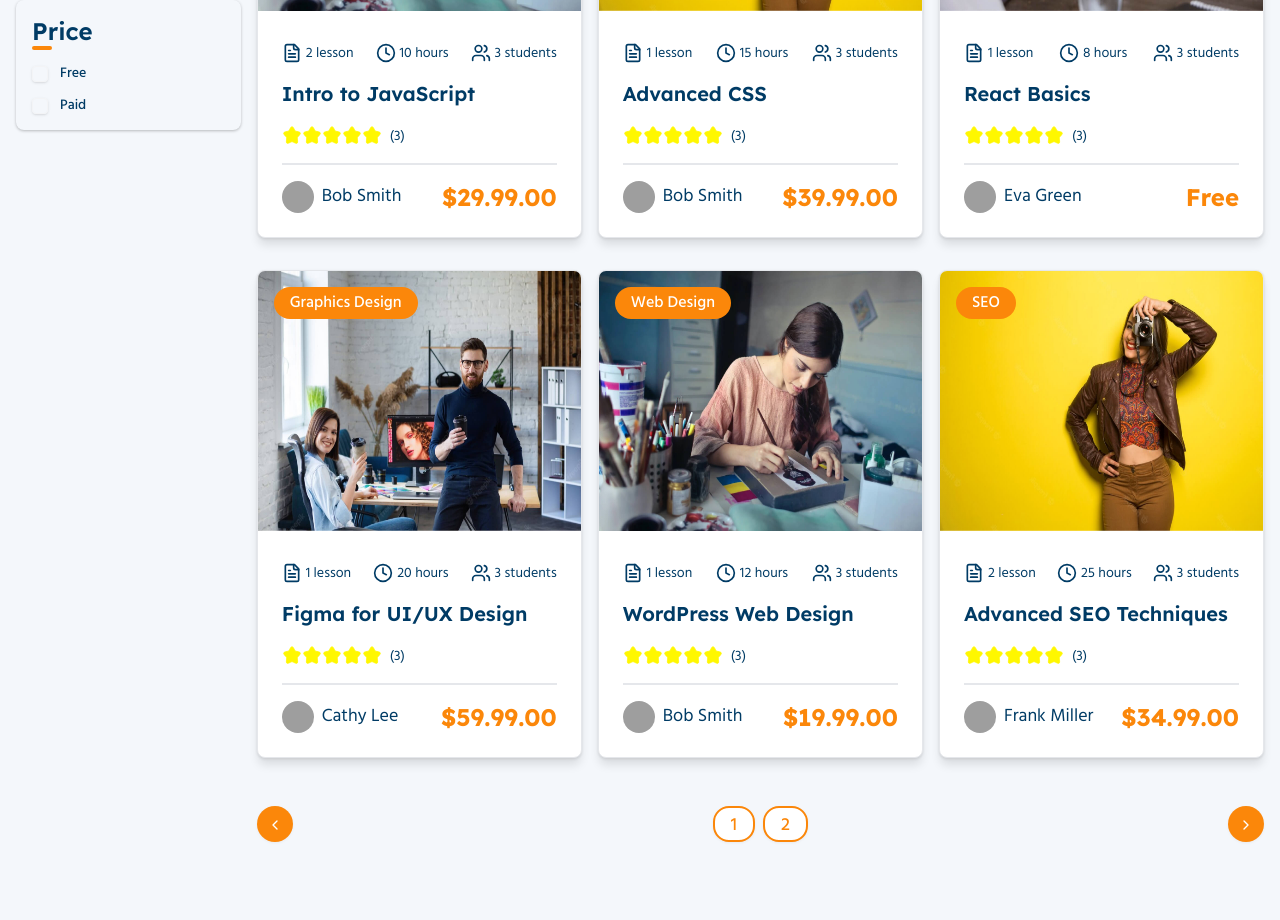
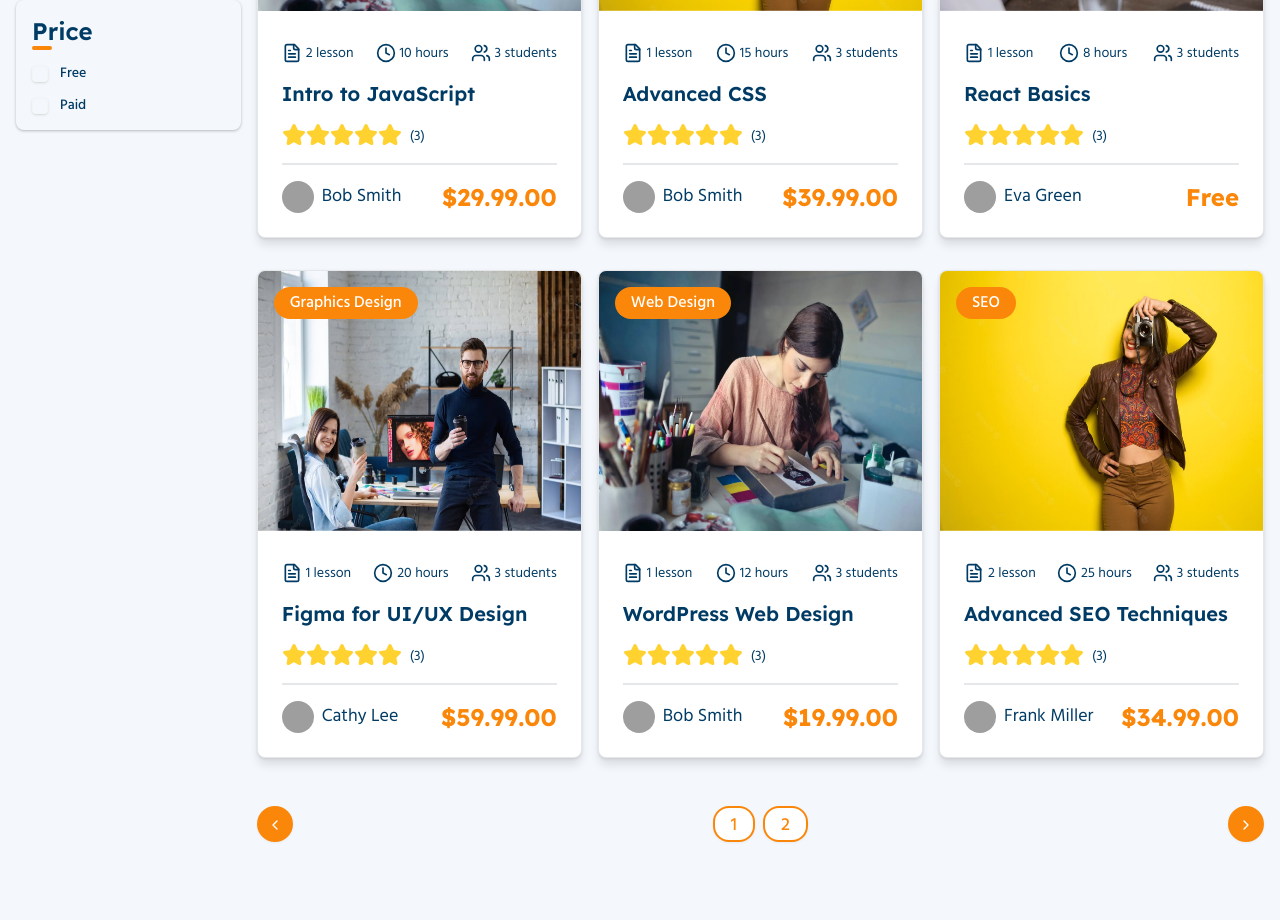
Before and after one commit to Webtricker/techsprout, a Next.js app: page /courses in a window 1280 px wide. Shown: the part 800-1720 px from the top of the page. Built offline with nearby package versions, Linux system fonts and the light colour scheme; grey boxes are pictures that could not be loaded.

Commit message:
Fix: course star icon replaced with lucid icon

```diff
--- a/src/components/cards/CourseCard.tsx
+++ b/src/components/cards/CourseCard.tsx
@@ -2,7 +2,7 @@
 import { Card, CardContent, CardHeader, CardTitle } from '@/components/ui/card';
 import Image from 'next/image';
 import { TextBadge } from '../ui/text-badge';
-import { Clock, FileText, Users } from 'lucide-react';
+import { Clock, FileText, Star, Users } from 'lucide-react';
 import Title from '../Title';
 import { Avatar, AvatarFallback, AvatarImage } from '../ui/avatar';
 import { Course } from '@/lib/mockData/mockDataTypes';
@@ -64,23 +64,7 @@ export function CourseCard({ course }: { course: Course }) {
           </CardTitle>
           <div className='flex items-center'>
             {Array.from({ length: 5 }).map((_, idx) => (
-              <svg
-                key={idx}
-                viewBox='0 0 24 24'
-                fill='none'
-                xmlns='http://www.w3.org/2000/svg'
-                stroke='#fff700'
-                width={20}
-              >
-                <g id='SVGRepo_bgCarrier' strokeWidth='0'></g>
-                <g id='SVGRepo_tracerCarrier' strokeLinecap='round' strokeLinejoin='round'></g>
-                <g id='SVGRepo_iconCarrier'>
-                  <path
-                    d='M9.15316 5.40838C10.4198 3.13613 11.0531 2 12 2C12.9469 2 13.5802 3.13612 14.8468 5.40837L15.1745 5.99623C15.5345 6.64193 15.7144 6.96479 15.9951 7.17781C16.2757 7.39083 16.6251 7.4699 17.3241 7.62805L17.9605 7.77203C20.4201 8.32856 21.65 8.60682 21.9426 9.54773C22.2352 10.4886 21.3968 11.4691 19.7199 13.4299L19.2861 13.9372C18.8096 14.4944 18.5713 14.773 18.4641 15.1177C18.357 15.4624 18.393 15.8341 18.465 16.5776L18.5306 17.2544C18.7841 19.8706 18.9109 21.1787 18.1449 21.7602C17.3788 22.3417 16.2273 21.8115 13.9243 20.7512L13.3285 20.4768C12.6741 20.1755 12.3469 20.0248 12 20.0248C11.6531 20.0248 11.3259 20.1755 10.6715 20.4768L10.0757 20.7512C7.77268 21.8115 6.62118 22.3417 5.85515 21.7602C5.08912 21.1787 5.21588 19.8706 5.4694 17.2544L5.53498 16.5776C5.60703 15.8341 5.64305 15.4624 5.53586 15.1177C5.42868 14.773 5.19043 14.4944 4.71392 13.9372L4.2801 13.4299C2.60325 11.4691 1.76482 10.4886 2.05742 9.54773C2.35002 8.60682 3.57986 8.32856 6.03954 7.77203L6.67589 7.62805C7.37485 7.4699 7.72433 7.39083 8.00494 7.17781C8.28555 6.96479 8.46553 6.64194 8.82547 5.99623L9.15316 5.40838Z'
-                    fill='#fff700'
-                  ></path>
-                </g>
-              </svg>
+              <Star key={idx} className='fill-amber-300 stroke-amber-300' />
             ))}
             <span className='ms-2 mt-1 block'>({reviews?.length})</span>
           </div>
```
